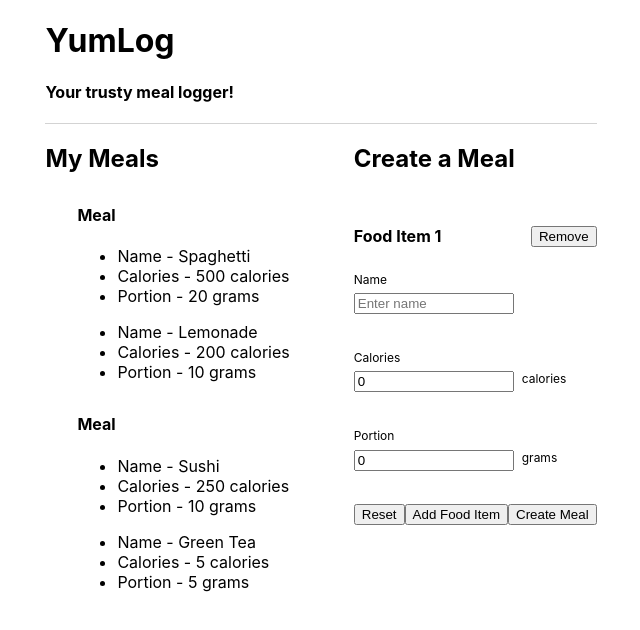
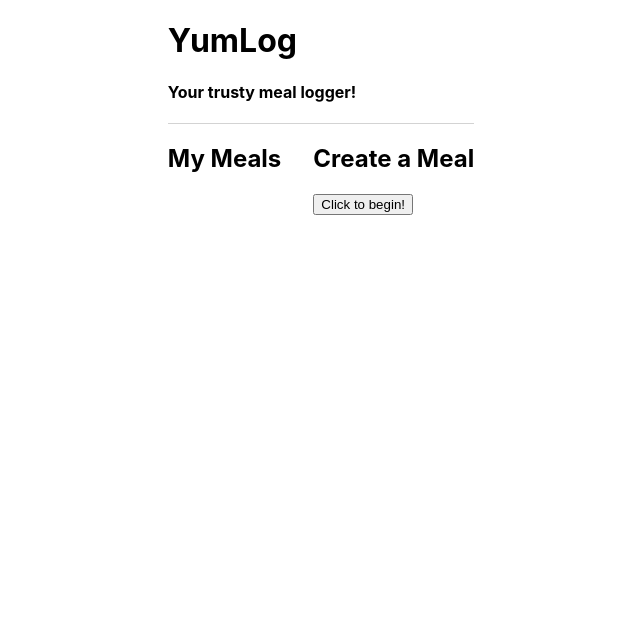
Before and after one commit to tlmader/mealify, a React (Create React App) app: page / in a window 1280 px wide. Shown: the top 630 px of the page, without its empty margins (319-959 px from the left). Built offline with nearby package versions, Linux system fonts and the light colour scheme.

Commit message:
Add CreateMealView for handling showing/hiding form

```diff
--- a/src/App.tsx
+++ b/src/App.tsx
@@ -1,12 +1,12 @@
-import React, { useContext } from 'react';
+import React from 'react';
 import './App.css';
-import { defaultMeals, MealContext } from './contexts/MealContext';
 import { MealList } from './components/MealList';
-import { MealForm } from './components/CreateMealForm';
+import { MealProvider } from './contexts/MealContext';
+import { CreateMealView } from './components/CreateMealView';
 
 const App: React.FC = () => {
   return (
-    <MealContext.Provider value={defaultMeals}>
+    <MealProvider>
       <div className="App">
         <div>
           <h1>YumLog</h1>
@@ -15,10 +15,10 @@ const App: React.FC = () => {
         <div className="App__divider" />
         <div className="App__content">
           <MealList />
-          <MealForm />
+          <CreateMealView />
         </div>
       </div>
-    </MealContext.Provider>
+    </MealProvider>
   );
 }
 
--- a/src/components/CreateMealForm.tsx
+++ b/src/components/CreateMealForm.tsx
@@ -1,10 +1,13 @@
 import React, { useState } from 'react';
-import { FoodItemInputValue } from '../types/FoodItemInputValue';
+import { FoodItem } from '../types/FoodItem';
 import { FoodItemInput, FoodItemInputProps } from './FoodItemInput';
-import { FoodItem } from '../interfaces/FoodItem';
+
+interface Props {
+  onValidSubmit: (foodItems: FoodItem[]) => void;
+}
 
 interface State {
-  foodItems: FoodItemInputValue[];
+  foodItems: FoodItem[];
   submitted: boolean;
 }
 
@@ -28,7 +31,7 @@ const addFoodItem = (state: State): State => ({
   foodItems: state.foodItems.concat(defaultFoodItem()),
 });
 
-const updateFoodItem = (index: number, value: Partial<FoodItemInputValue>) => (state: State): State => ({
+const updateFoodItem = (index: number, value: Partial<FoodItem>) => (state: State): State => ({
   ...state,
   foodItems: [
     ...state.foodItems.slice(0, index),
@@ -45,7 +48,7 @@ const removeFoodItem = (index: number) => (state: State): State => ({
 });
 
 const renderFoodItemInput = (handleChange: OnChangeFn, handleRemove: OnRemoveFn, submitted: boolean) =>
-  (value: FoodItemInputValue, index: number) =>
+  (value: FoodItem, index: number) =>
     <FoodItemInput
       index={index}
       submitted={submitted}
@@ -55,10 +58,10 @@ const renderFoodItemInput = (handleChange: OnChangeFn, handleRemove: OnRemoveFn,
       key={index}
     />
 
-const foodItemIsValid = (foodItem: FoodItemInputValue): boolean =>
+const foodItemIsValid = (foodItem: FoodItem): boolean =>
   Boolean(foodItem.name && foodItem.calories >= 0 && foodItem.portion >= 0);
 
-export const MealForm: React.FC = () => {
+export const CreateMealForm: React.FC<Props> = ({ onValidSubmit }) => {
   const [{ foodItems, submitted }, setState] = useState(initialState);
 
   const handleChange: OnChangeFn = (index, value) => {
@@ -78,9 +81,9 @@ export const MealForm: React.FC = () => {
   }
 
   const handleSubmit = (event: React.FormEvent<HTMLFormElement>) => {
-    console.log('submit', foodItems);
     if (foodItems.every(foodItemIsValid)) {
-      handleReset();
+      onValidSubmit(foodItems);
+      setState(initialState);
     } else {
       setState(prevState => ({ ...prevState, submitted: true }));
     }
@@ -90,8 +93,7 @@ export const MealForm: React.FC = () => {
   console.log(foodItems);
   return (
     <form className="CreateMealForm" onSubmit={handleSubmit}>
-      <h2>Create a Meal</h2>
-        {foodItems.map(renderFoodItemInput(handleChange, handleRemove, submitted))}
+      {foodItems.map(renderFoodItemInput(handleChange, handleRemove, submitted))}
       <button type="button" onClick={handleReset}>Reset</button>
       <button type="button" onClick={handleAddFoodItem}>Add Food Item</button>
       <button>Create Meal</button>
--- /dev/null
+++ b/src/components/CreateMealView.tsx
@@ -0,0 +1,29 @@
+import React, { useContext, useState } from 'react';
+import { MealContext } from '../contexts/MealContext';
+import { CreateMealForm } from './CreateMealForm';
+import { FoodItem } from '../interfaces/FoodItem';
+
+const initialState = {
+  showForm: false
+}
+type State = Readonly<typeof initialState>;
+
+export const CreateMealView: React.FC = () => {
+  const { meals, addMeal } = useContext(MealContext);
+  const [{ showForm }, setState] = useState<State>(initialState);
+
+  const handleClick = () => {
+    setState({ showForm: true });
+  };
+
+  const handleValidSubmit = (foodItems: FoodItem[]) => {
+    addMeal({ foodItems });
+  }
+
+  return (
+    <div>
+      <h2>Create a Meal</h2>
+      {showForm ? <CreateMealForm onValidSubmit={handleValidSubmit} /> : <button onClick={handleClick}>Click to begin!</button>}
+    </div>
+  );
+}
--- a/src/components/FoodItemInput.tsx
+++ b/src/components/FoodItemInput.tsx
@@ -1,6 +1,7 @@
 import React, { useState } from 'react';
-import { FoodItemInputValue } from '../types/FoodItemInputValue';
-import './FoodItemInput.css';
+import { FoodItem } from '../interfaces/FoodItem';
+
+type FoodItemInputValue = Pick<FoodItem, 'name' | 'calories' | 'portion'>
 
 export interface FoodItemInputProps {
   index: number;
@@ -42,7 +43,7 @@ export const FoodItemInput: React.FC<FoodItemInputProps> = ({ index, submitted,
     <div className="FoodItemInput">
       <div className="FoodItemInput__heading">
         <h4>Food Item {index + 1}</h4>
-        <button onClick={handleRemove}>Remove</button>
+        <button type="button" onClick={handleRemove}>Remove</button>
       </div>
       <div>
         <label>
--- a/src/components/MealItem.tsx
+++ b/src/components/MealItem.tsx
@@ -4,6 +4,7 @@ import { Meal } from '../interfaces/Meal';
 import './MealItem.css';
 
 interface Props {
+  index: number;
   meal: Meal;
 }
 
@@ -14,10 +15,10 @@ export const renderFoodItem = (foodItem: FoodItem, index: number) =>
   <li>Portion - {foodItem.portion} grams</li>
 </ul>
 
-export const MealItem: React.FC<Props> = ({ meal }) => {
+export const MealItem: React.FC<Props> = ({ index, meal }) => {
   return (
     <div className="MealItem">
-      <h4>Meal</h4>
+      <h4>Meal {index + 1}</h4>
       {meal.foodItems.map(renderFoodItem)}
     </div>
   );
--- a/src/components/MealList.tsx
+++ b/src/components/MealList.tsx
@@ -3,7 +3,7 @@ import { Meal } from '../interfaces/Meal';
 import { MealContext } from '../contexts/MealContext';
 import { MealItem } from './MealItem';
 
-const renderMealItem = (meal: Meal, index: number) => <MealItem meal={meal} key={index} />
+const renderMealItem = (meal: Meal, index: number) => <MealItem meal={meal} index={index} key={index} />
 
 export const MealList: React.FC = () => {
   const { meals } = useContext(MealContext);
--- a/src/contexts/MealContext.tsx
+++ b/src/contexts/MealContext.tsx
@@ -1,7 +1,8 @@
-import React from 'react';
+import React, { useState } from 'react';
 import { Meal } from '../interfaces/Meal';
 
-export const defaultMeals: { meals: Meal[] } = {
+export const withDefaultMeals = (value: any) => ({
+  ...value,
   meals: [
     {
       foodItems: [
@@ -36,6 +37,29 @@ export const defaultMeals: { meals: Meal[] } = {
       ]
     },
   ]
+});
+
+export const MealContext = React.createContext(withDefaultMeals({}));
+
+interface State {
+  meals: Meal[];
+}
+
+export const MealProvider: React.FC = ({ children }) => {
+  const [state, setState] = useState<State>({ meals: [] })
+
+  const addMeal = (addedMeal: Meal) => {
+    setState(({ meals }) => ({ meals: [...meals, addedMeal] }));
+  }
+
+  return (
+    <MealContext.Provider
+      value={{
+        ...state,
+        addMeal
+      }}
+    >
+      {children}
+    </MealContext.Provider>
+  );
 };
-
-export const MealContext = React.createContext(defaultMeals)
--- a/src/interfaces/FoodItem.tsx
+++ b/src/interfaces/FoodItem.tsx
@@ -1,5 +1,5 @@
 export interface FoodItem {
-  id: string;
+  id?: string;
   name: string;
   calories: number; // `calories` is number of calories per 100g
   portion: number; // `portion` is size of a single portion in grams.
--- a/src/types/FoodItemInputValue.tsx
+++ /dev/null
@@ -1,3 +0,0 @@
-import { FoodItem } from '../interfaces/FoodItem';
-
-export type FoodItemInputValue = Pick<FoodItem, 'name' | 'calories' | 'portion'>
```
